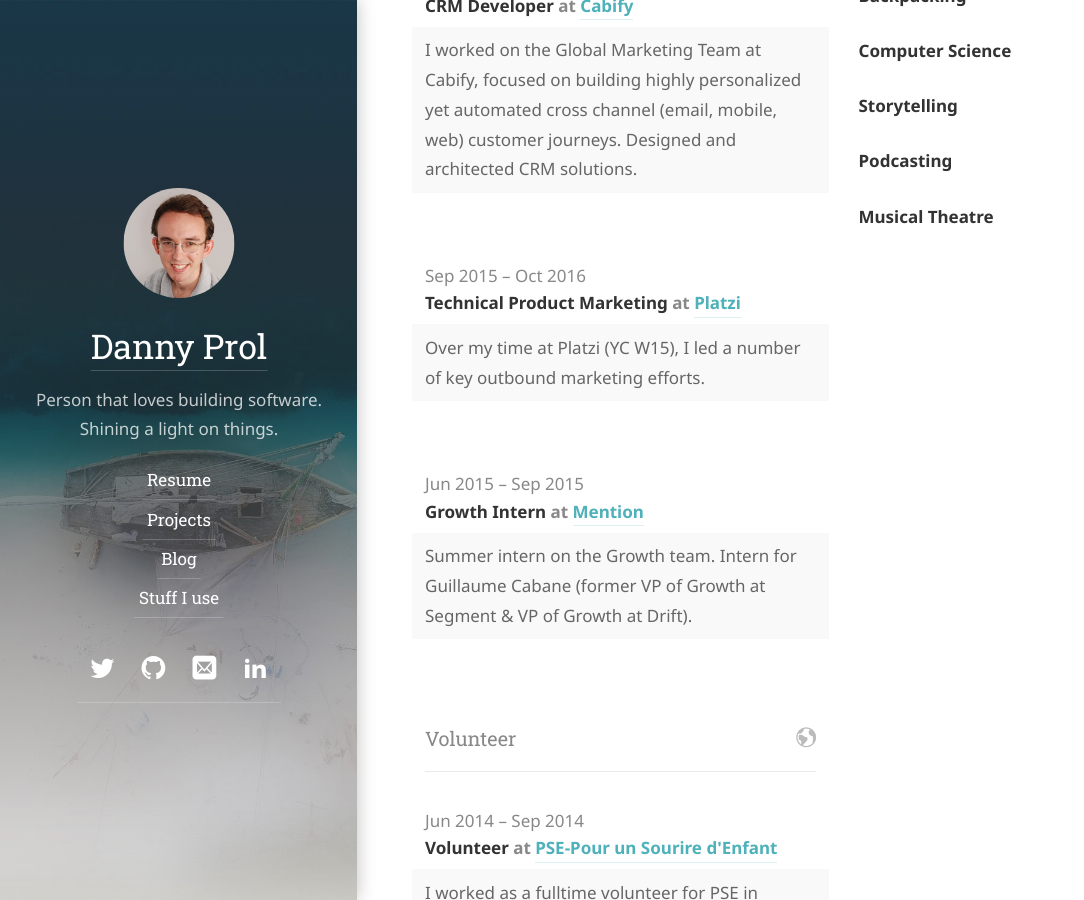
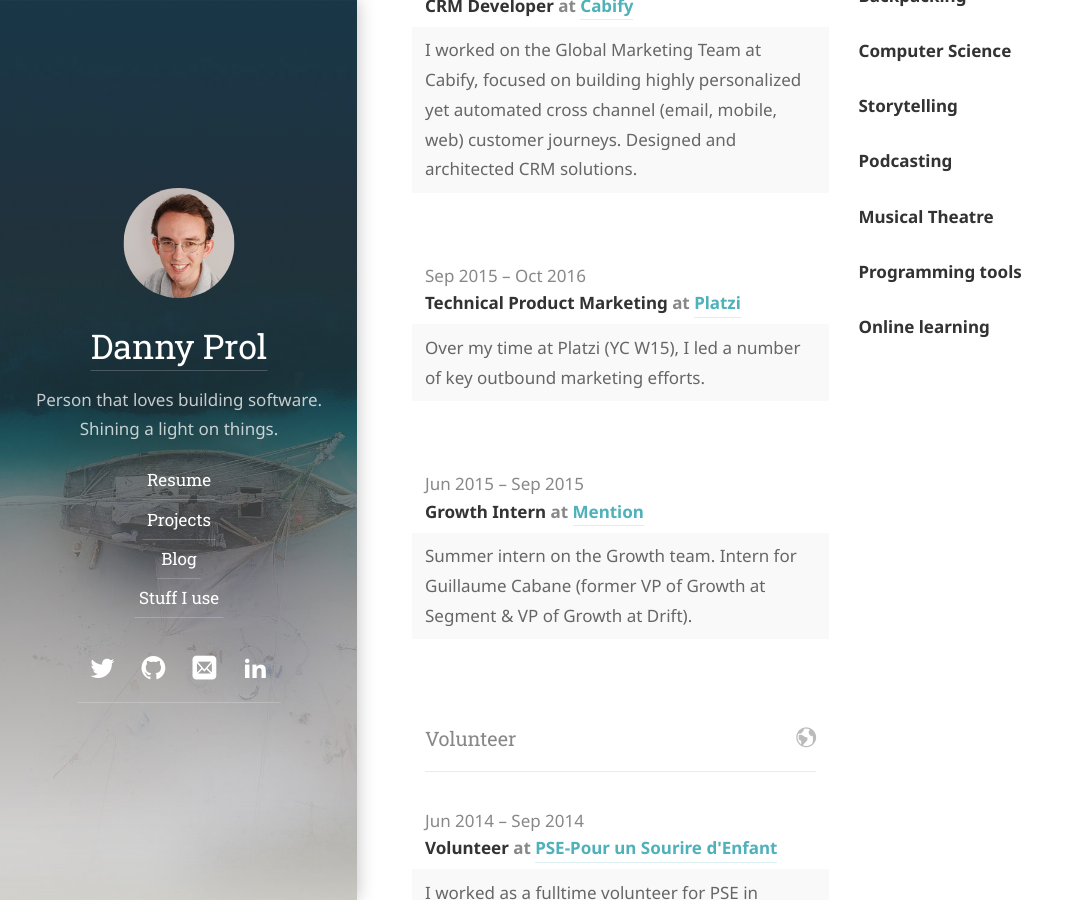
Before and after one commit to dprol/dprol.github.io, a Jekyll site: the page built from resume.md, in a window 1280 px wide and 900 px high, scrolled down 1711 px. Shown: the whole window, without its empty margins (0-1084 px from the left). Built offline with Jekyll 4.4.1, drawn with Linux system fonts in a browser that asks for light colours; some web fonts are replaced.

Commit message:
Update resume.yml

```diff
--- a/_data/resume.yml
+++ b/_data/resume.yml
@@ -132,3 +132,5 @@
   - name: "Storytelling"
   - name: "Podcasting"
   - name: "Musical Theatre"
+  - name: "Programming tools"
+  - name: "Online learning"
```
